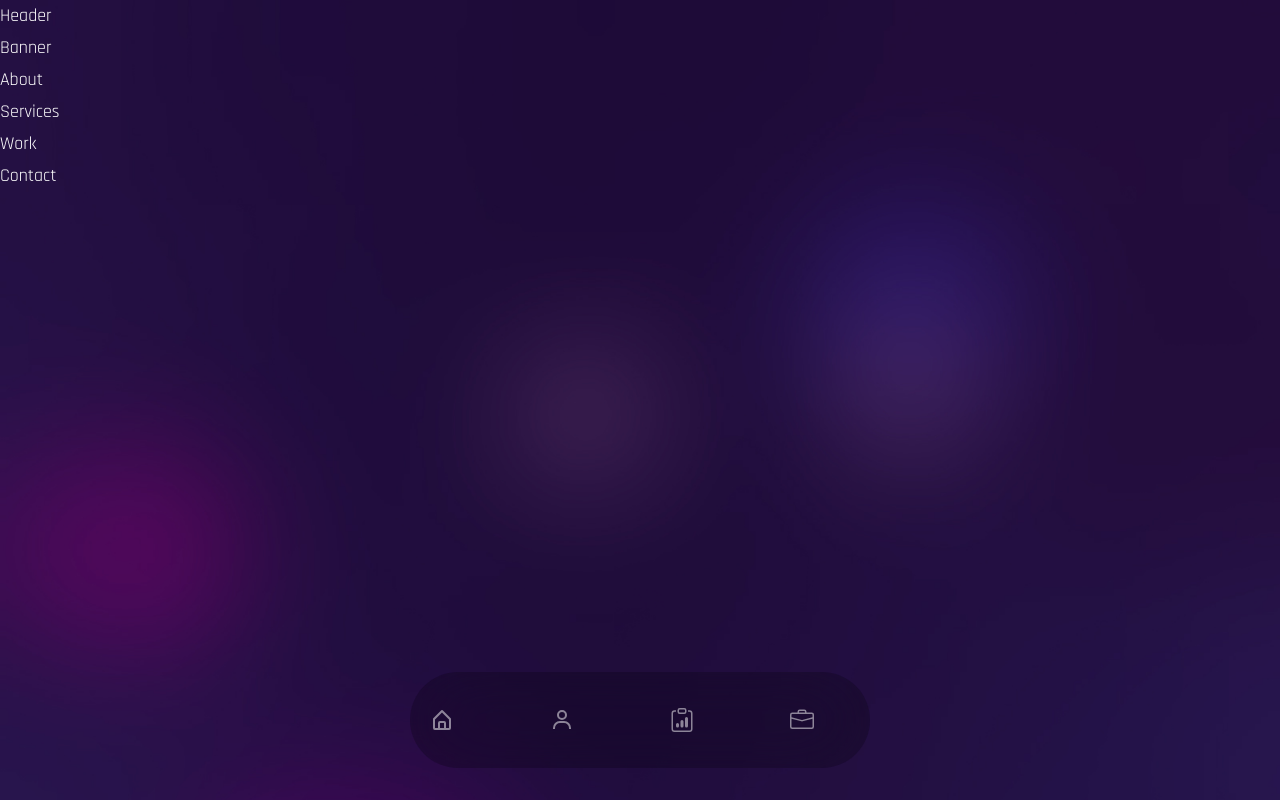
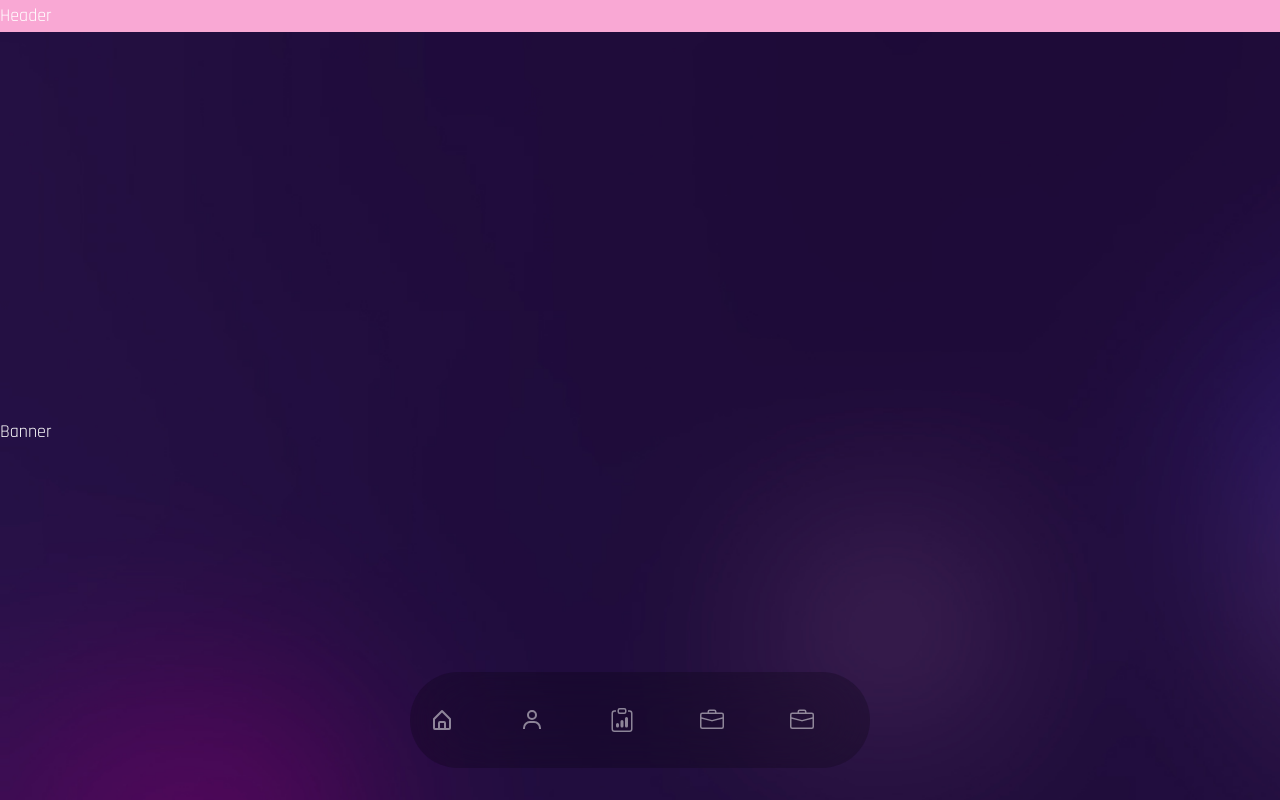
Before and after one commit to Oaksas/Portfolioo, a React (Create React App) app: page / in a window 1280 px wide. Shown: the top 800 px of the page. Built offline with nearby package versions, Linux system fonts and the light colour scheme; a web font is replaced by a local one.

Commit message:
Add nav section

```diff
--- a/src/components/About.js
+++ b/src/components/About.js
@@ -1,7 +1,7 @@
-import React from 'react';
+import React from "react";
 
 const About = () => {
-  return <div>About</div>;
+  return <div className="section">About</div>;
 };
 
 export default About;
--- a/src/components/Banner.js
+++ b/src/components/Banner.js
@@ -1,7 +1,7 @@
-import React from 'react';
+import React from "react";
 
 const Banner = () => {
-  return <div>Banner</div>;
+  return <div className="section">Banner</div>;
 };
 
 export default Banner;
--- a/src/components/Contact.js
+++ b/src/components/Contact.js
@@ -1,7 +1,7 @@
-import React from 'react';
+import React from "react";
 
 const Contact = () => {
-  return <div>Contact</div>;
+  return <div className="section">Contact</div>;
 };
 
 export default Contact;
--- a/src/components/Header.js
+++ b/src/components/Header.js
@@ -1,7 +1,7 @@
-import React from 'react';
+import React from "react";
 
 const Header = () => {
-  return <div>Header</div>;
+  return <div className="bg-pink-300">Header</div>;
 };
 
 export default Header;
--- a/src/components/Nav.js
+++ b/src/components/Nav.js
@@ -9,16 +9,34 @@ const Nav = () => {
     <nav className="fixed bottom-2 lg:bottom-8 w-full overflow-hidden z-50">
       <div className="container mx-auto">
         <div className="w-full bg-black/20 h-[96px] backdrop-blur-2xl rounded-full max-w-[460px] mx-auto px-5 flex justify-between items-center text-2xl text-white/50 ">
-          <Link className="cursor-pointer w-[60px] h-[60px] flex items-center justify-between">
+          <Link
+            to="home"
+            className="cursor-pointer w-[60px] h-[60px] flex items-center justify-between"
+          >
             <BiHomeAlt />
           </Link>
-          <Link className="cursor-pointer w-[60px] h-[60px] flex items-center justify-between">
+          <Link
+            to="about"
+            className="cursor-pointer w-[60px] h-[60px] flex items-center justify-between"
+          >
             <BiUser />
           </Link>{" "}
-          <Link className="cursor-pointer w-[60px] h-[60px] flex items-center justify-between">
+          <Link
+            to="services"
+            className="cursor-pointer w-[60px] h-[60px] flex items-center justify-between"
+          >
             <BsClipboardData />
           </Link>{" "}
-          <Link className="cursor-pointer w-[60px] h-[60px] flex items-center justify-between">
+          <Link
+            to="work"
+            className="cursor-pointer w-[60px] h-[60px] flex items-center justify-between"
+          >
+            <BsBriefcase />
+          </Link>
+          <Link
+            to="contact"
+            className="cursor-pointer w-[60px] h-[60px] flex items-center justify-between"
+          >
             <BsBriefcase />
           </Link>{" "}
         </div>
--- a/src/components/Services.js
+++ b/src/components/Services.js
@@ -1,7 +1,7 @@
-import React from 'react';
+import React from "react";
 
 const Services = () => {
-  return <div>Services</div>;
+  return <div className="section">Services</div>;
 };
 
 export default Services;
--- a/src/components/Work.js
+++ b/src/components/Work.js
@@ -1,7 +1,7 @@
-import React from 'react';
+import React from "react";
 
 const Work = () => {
-  return <div>Work</div>;
+  return <div className="section">Work</div>;
 };
 
 export default Work;
```
